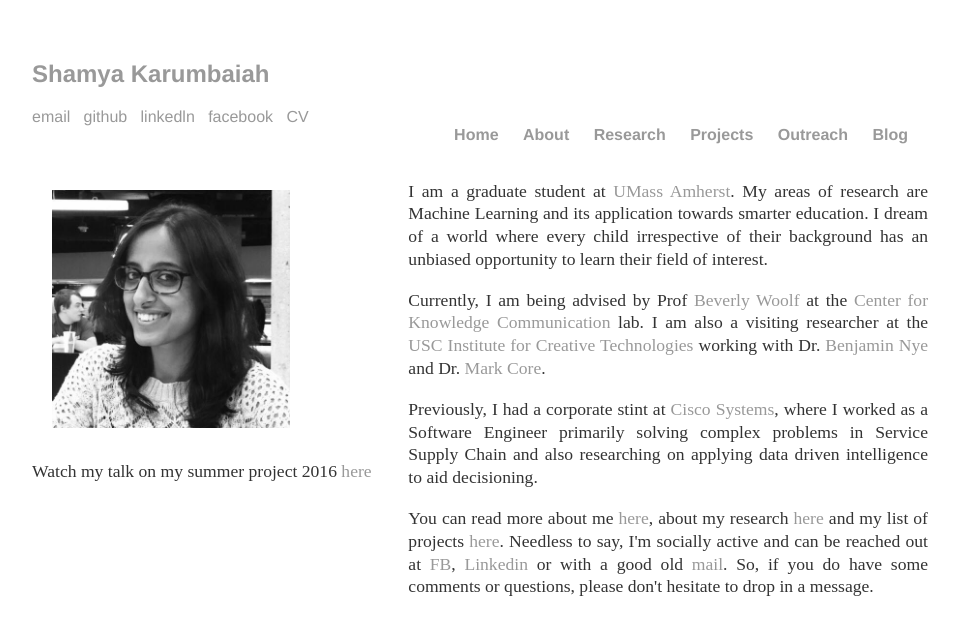
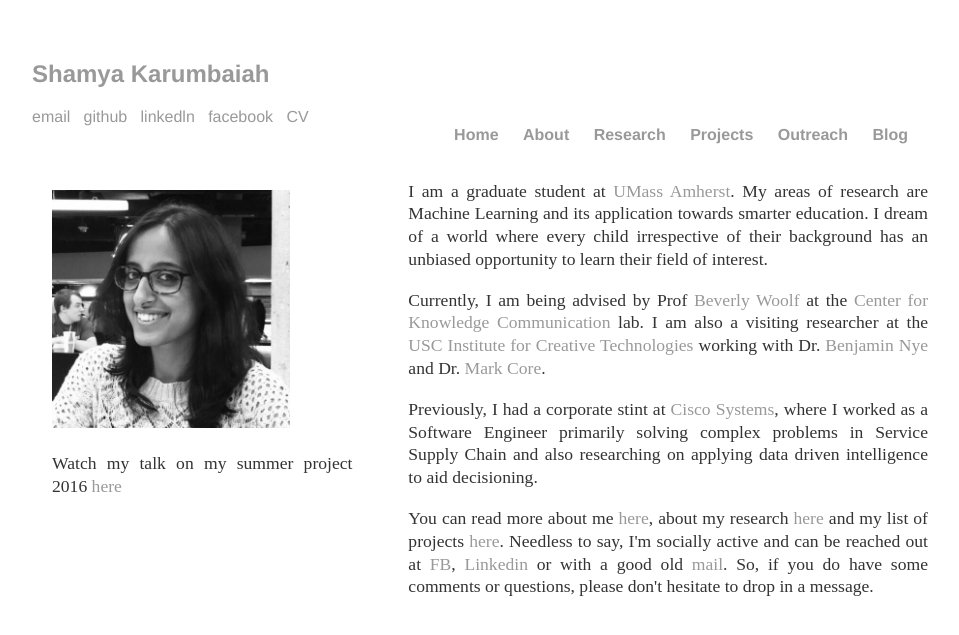
Before and after one commit to Shamya/shamyatest.github.io, a Jekyll site: the page built from index.html, in a window 1280 px wide. Shown: the top 635 px of the page, without its empty margins (160-1119 px from the left). Built offline with Jekyll 4.4.1, drawn with Linux system fonts in a browser that asks for light colours.

Commit message:
Update index.html

```diff
--- a/index.html
+++ b/index.html
@@ -7,7 +7,7 @@
   <br>
   <img src="/images/shamya.jpg" height=70% width=70% style="margin:10px 20px 10px 20px"></img>
 
-  <p> Watch my talk on my summer project 2016 <a href ="https://vimeo.com/178362096">here</a> </p>
+  <p style="margin:10px 20px 10px 20px"> Watch my talk on my summer project 2016 <a href ="https://vimeo.com/178362096">here</a> </p>
 </div>
 
 <div style="width: 58%; float:right;  position: relative;">
```
